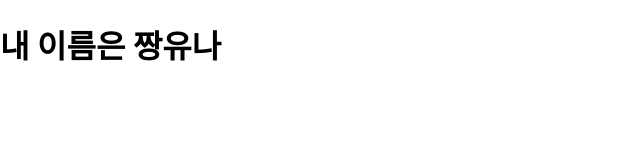
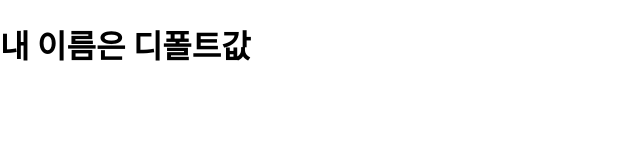
Before and after one commit to zzangouona/reactJsEdu01, a React (Create React App) app: page / in a window 1280 px wide. Shown: the top 160 px of the page, without its empty margins (0-640 px from the left). Built offline with nearby package versions, Linux system fonts and the light colour scheme.

Commit message:
defaultProps : props 값이 전달되지 않았을때 디폴트값

```diff
--- a/src/App.js
+++ b/src/App.js
@@ -5,7 +5,7 @@ import MyComponent from './components/MyComponent';
 function App() {
   return (
     <React.Fragment>
-      <MyComponent name="짱유나"/>
+      <MyComponent/>
     </React.Fragment>
   );
 }
--- a/src/components/MyComponent.js
+++ b/src/components/MyComponent.js
@@ -12,5 +12,8 @@ class MyComponent extends Component {
         );
     }
 }
+MyComponent.defaultProps = {
+    name : "디폴트값"
+};
 
 export default MyComponent;//다른 파일에 import 시키기 위해 허용해준다.
```
